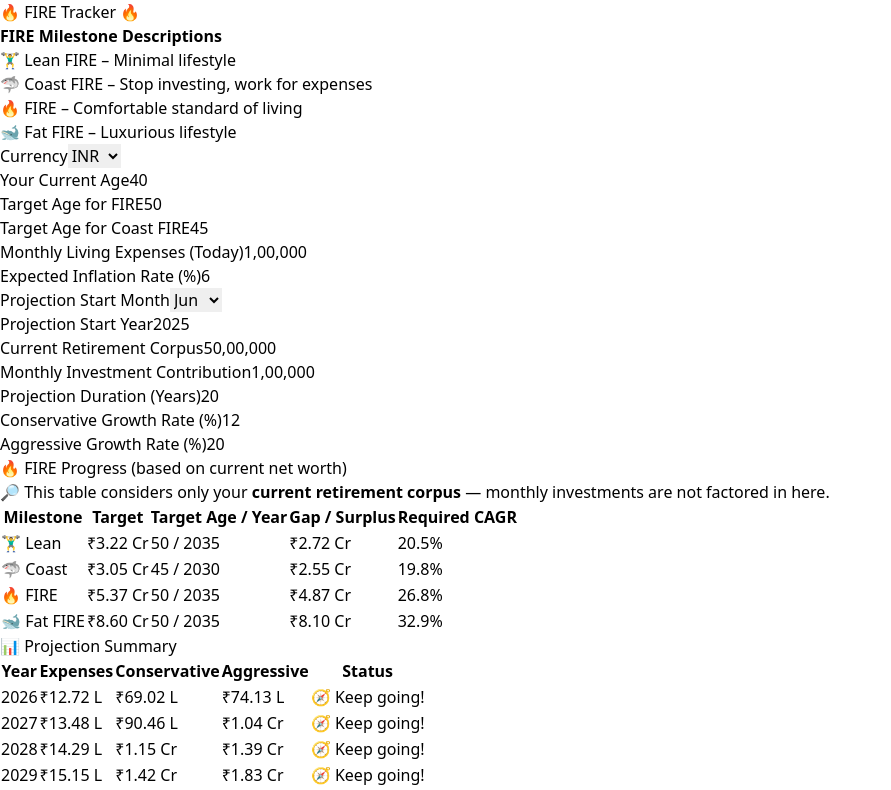
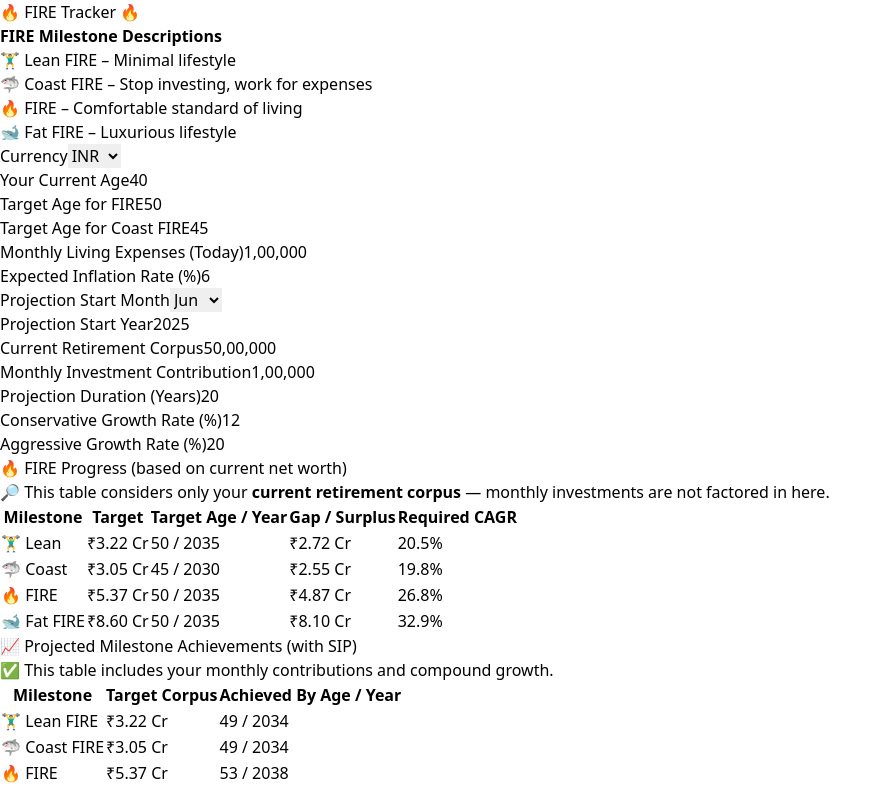
Before and after one commit to TheBeggarBowl/fire-tracker, a React (Vite) app: page / in a window 1280 px wide. Shown: the top 790 px of the page, without its empty margins (0-891 px from the left). Built offline with nearby package versions, Linux system fonts and the light colour scheme.

Commit message:
Update App.jsx

```diff
--- a/src/App.jsx
+++ b/src/App.jsx
@@ -154,6 +154,35 @@ If you find it helpful, spread the word and Happy Retirement! 🔥`
       return { label, tgt, age, year: inputs.startYear + (age - inputs.currentAge), gap, need };
     });
   };
+const calcFutureFIRE = () => {
+  const { leanTarget, coastTarget, fireTarget, fatTarget } = results.targets;
+  const milestones = [
+    { key: "Lean FIRE", icon: "🏋️‍♂️", target: leanTarget },
+    { key: "Coast FIRE", icon: "🦈", target: coastTarget },
+    { key: "FIRE", icon: "🔥", target: fireTarget },
+    { key: "Fat FIRE", icon: "🐋", target: fatTarget },
+  ];
+
+  const data = [];
+  for (const { key, icon, target } of milestones) {
+    let yearFound = null;
+    for (const [yearStr, value] of Object.entries(results.cons)) {
+      const year = parseInt(yearStr);
+      if (value >= target) {
+        yearFound = year;
+        break;
+      }
+    }
+    if (yearFound) {
+      const age = inputs.currentAge + (yearFound - inputs.startYear);
+      data.push({ label: `${icon} ${key}`, target, year: yearFound, age });
+    } else {
+      data.push({ label: `${icon} ${key}`, target, year: "-", age: "-", note: "Not achieved" });
+    }
+  }
+
+  return data;
+};
 
   if (!results) return null;
 
@@ -250,6 +279,30 @@ If you find it helpful, spread the word and Happy Retirement! 🔥`
     </tbody>
   </table>
 </div>
+<div className="bg-green-50 p-4 rounded mt-6">
+  <h2 className="font-semibold text-lg">📈 Projected Milestone Achievements (with SIP)</h2>
+  <p className="text-xs text-gray-600 italic mb-2">
+    ✅ This table includes your monthly contributions and compound growth.
+  </p>
+  <table className="w-full text-center text-sm mt-2 border">
+    <thead className="bg-green-200">
+      <tr>
+        <th className="border px-2 py-1">Milestone</th>
+        <th className="border px-2 py-1">Target Corpus</th>
+        <th className="border px-2 py-1">Achieved By Age / Year</th>
+      </tr>
+    </thead>
+    <tbody>
+      {calcFutureFIRE().map((r, i) => (
+        <tr key={i}>
+          <td className="border px-2 py-1 font-medium">{r.label}</td>
+          <td className="border px-2 py-1">{fmt(r.target)}</td>
+          <td className="border px-2 py-1">{r.age !== "-" ? `${r.age} / ${r.year}` : r.note}</td>
+        </tr>
+      ))}
+    </tbody>
+  </table>
+</div>
 
       {/* Projection Summary */}
       <div>
```
